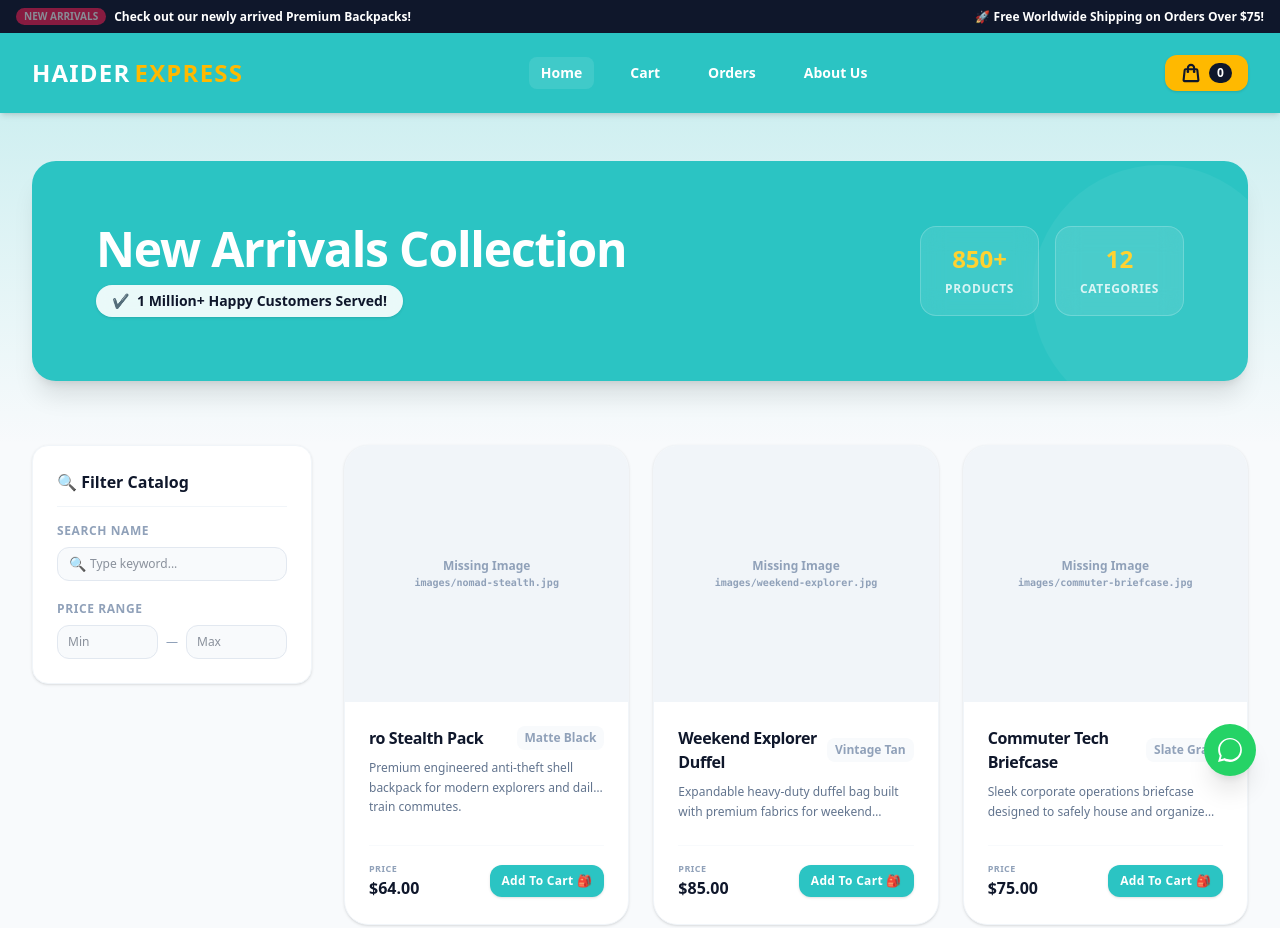
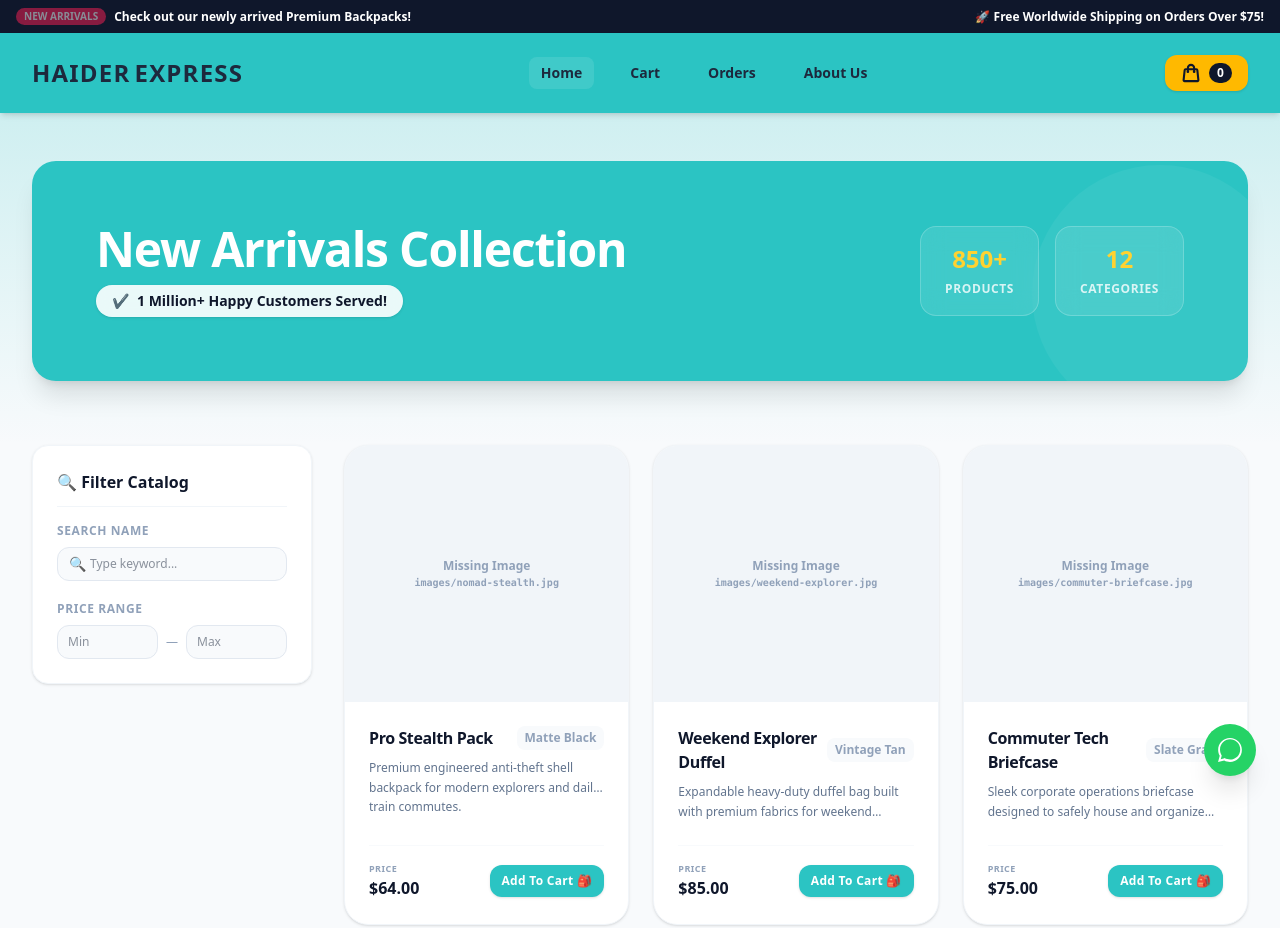
Before and after one commit to zee7han0-dev/CASE---CARRY---Premium-Travel-Gear, a website: page index.html in a window 1280 px wide. Shown: the top 928 px of the page. Drawn offline with Linux system fonts and the light colour scheme.

Commit message:
Change the width of top div and change the colors of logo

```diff
--- a/data/products.js
+++ b/data/products.js
@@ -1,7 +1,7 @@
 const PRODUCTS = [
   {
     id: "prod-001",
-    name: "ro Stealth Pack",
+    name: "Pro Stealth Pack",
     description:
       "Premium engineered anti-theft shell backpack for modern explorers and daily train commutes.",
     price: 64.0,
--- a/index.html
+++ b/index.html
@@ -21,7 +21,7 @@
       <p>🚀 Free Worldwide Shipping on Orders Over $75!</p>
     </div>
 
-    <header class="bg-[#2bc4c3] text-white sticky top-0 z-50 shadow-md">
+    <header class="bg-[#2bc4c3] text-black sticky top-0 z-50 shadow-md">
       <div
         class="max-w-7xl mx-auto px-4 sm:px-6 lg:px-8 h-20 flex items-center justify-between"
       >
@@ -29,7 +29,7 @@
           href="index.html"
           class="text-2xl font-black tracking-wider flex items-center gap-1"
         >
-          HAIDER<span class="text-amber-400">EXPRESS</span>
+          HAIDER<span class="text-black">EXPRESS</span>
         </a>
 
         <nav class="hidden md:flex space-x-6 font-bold text-sm">
@@ -88,7 +88,7 @@
       <section
         class="bg-gradient-to-b from-[#2bc4c3]/20 to-transparent pt-12 pb-16"
       >
-        <div class="max-w-7xl mx-auto px-4 sm:px-6 lg:px-8">
+        <div class="max-w-screen-2xl mx-auto px-4 sm:px-6 lg:px-8">
           <div
             class="bg-[#2bc4c3] text-white rounded-3xl px-6 py-12 sm:p-16 flex flex-col md:flex-row justify-between items-center gap-8 shadow-xl relative overflow-hidden"
           >
```
